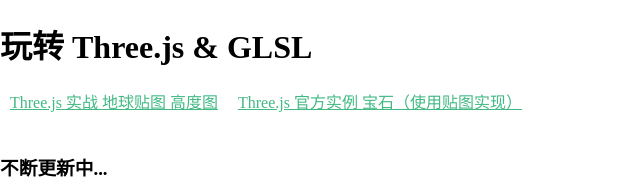
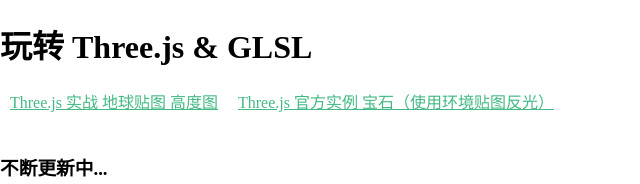
Before and after one commit to nelsonkuang/play-three-js-in-vue, a Vue app: page /#/ in a window 1280 px wide. Shown: the top 184 px of the page, without its empty margins (0-640 px from the left). Built offline with nearby package versions, Linux system fonts and the light colour scheme.

Commit message:
增加注释

```diff
--- a/src/router/normal.js
+++ b/src/router/normal.js
@@ -4,7 +4,7 @@
     name: 'Emerald',
     component: () => import('@/views/normal/emerald/index'),
     meta: {
-      title: 'Three.js 官方实例 宝石（使用贴图实现）'
+      title: 'Three.js 官方实例 宝石（使用环境贴图反光）'
     }
   }
 ]
--- a/src/views/normal/emerald/index.vue
+++ b/src/views/normal/emerald/index.vue
@@ -97,7 +97,7 @@
         .load('royal_esplanade_1k.hdr', function (hdrEquirect) {
           hdrCubeRenderTarget = pmremGenerator.fromEquirectangular(hdrEquirect) // 全景贴图 royal_esplanade_1k
           pmremGenerator.dispose()
-          gemFrontMaterial.envMap = gemBackMaterial.envMap = hdrCubeRenderTarget.texture // 表面使用全景贴图
+          gemFrontMaterial.envMap = gemBackMaterial.envMap = hdrCubeRenderTarget.texture // 表面使用全景 使用设置envMap环境贴图创建反光效果
           gemFrontMaterial.needsUpdate = gemBackMaterial.needsUpdate = true
           hdrEquirect.dispose()
         })
```
